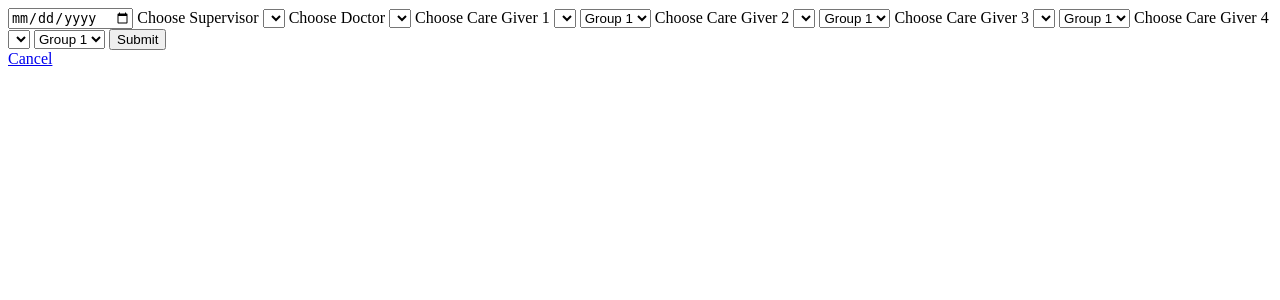
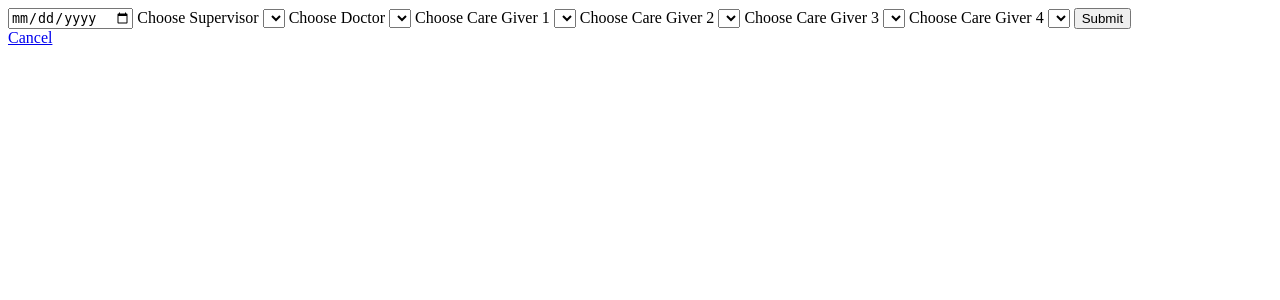
Before and after one commit to zmwaite182/retirement_home_management, a PHP site: page /roster.php in a window 1280 px wide. Shown: the top 300 px of the page. Run offline with PHP 8.4, Linux system fonts and the light colour scheme; a user stored in the database is signed in; data comes from the database, SQL or seed files in the repository; both versions use the stored data as it was before the commit; lists and menus that the app fills with data are empty.

Commit message:
Reforms schema and fixes mock data insertion. Gets rid of unecessary group selects in order to accomodate current database model.

```diff
--- a/roster.php
+++ b/roster.php
@@ -26,8 +26,6 @@
     $doctor_name = mysqli_query($conn, $get_doctor);
     $get_caregiver = "SELECT user_id, f_name, l_name FROM `users` WHERE job = 'caregiver';";
     $caregiver = mysqli_query($conn, $get_caregiver);
-    $get_group = "SELECT * FROM `groups`;";
-    $group = mysqli_query($conn, $get_group);
 
     echo
     "
@@ -60,29 +58,12 @@
       echo
       "
       </select>
-      <select name='group_1' required>
-      ";
-          while($row = mysqli_fetch_assoc($group)) {
-              echo "<option value=\"{$row['group_id']}\">Group {$row['group_id']}</option>";
-        }
-      echo
-      "
-      </select>
       <label for='caregiver_2'>Choose Care Giver 2</label>
       <select name='caregiver_2' required>
       ";
           $caregiver = mysqli_query($conn, $get_caregiver);
           while($row = mysqli_fetch_assoc($caregiver)) {
               echo "<option value=\"{$row['user_id']}\">{$row['f_name']} {$row['l_name']}</option>";
-        }
-      echo
-      "
-      </select>
-      <select name='group_2' required>
-      ";
-          $group = mysqli_query($conn, $get_group);
-          while($row = mysqli_fetch_assoc($group)) {
-              echo "<option value=\"{$row['group_id']}\">Group {$row['group_id']}</option>";
         }
       echo
       "
@@ -97,30 +78,12 @@
       echo
       "
       </select>
-      <select name='group_3' required>
-      ";
-          $group = mysqli_query($conn, $get_group);
-          while($row = mysqli_fetch_assoc($group)) {
-              echo "<option value=\"{$row['group_id']}\">Group {$row['group_id']}</option>";
-        }
-      echo
-      "
-      </select>
       <label for='caregiver_4'>Choose Care Giver 4</label>
       <select name='caregiver_4' required>
       ";
           $caregiver = mysqli_query($conn, $get_caregiver);
           while($row = mysqli_fetch_assoc($caregiver)) {
               echo "<option value=\"{$row['user_id']}\">{$row['f_name']} {$row['l_name']}</option>";
-        }
-      echo
-      "
-      </select>
-      <select name='group_4' required>
-      ";
-          $group = mysqli_query($conn, $get_group);
-          while($row = mysqli_fetch_assoc($group)) {
-              echo "<option value=\"{$row['group_id']}\">Group {$row['group_id']}</option>";
         }
       echo
       "
@@ -134,15 +97,11 @@
         $supervisor_id = $_POST['select_supervisor'];
         $doctor_id = $_POST['select_doctor'];
         $caregiver_1_id = $_POST['caregiver_1'];
-        $group_id_1 = $_POST['group_1'];
         $caregiver_2_id = $_POST['caregiver_2'];
-        $group_id_2 = $_POST['group_2'];
         $caregiver_3_id = $_POST['caregiver_3'];
-        $group_id_3 = $_POST['group_3'];
         $caregiver_4_id = $_POST['caregiver_4'];
-        $group_id_4 = $_POST['group_4'];
 
-        $sql = "INSERT INTO `rosters` (roster_date, supervisor_id, doctor_id, care_giver_1, patient_group_1, care_giver_2, patient_group_2, care_giver_3, patient_group_3, care_giver_4, patient_group_4) VALUES ('$roster_date','$supervisor_id','$doctor_id','$caregiver_1_id','$group_id_1','$caregiver_2_id','$group_id_2','$caregiver_3_id','$group_id_3','$caregiver_4_id','$group_id_4');";
+        $sql = "INSERT INTO `rosters` (roster_date, supervisor_id, doctor_id, care_giver_1, care_giver_2, care_giver_3, care_giver_4) VALUES ('$roster_date','$supervisor_id','$doctor_id','$caregiver_1_id','$caregiver_2_id','$caregiver_3_id','$caregiver_4_id');";
         mysqli_query($conn, $sql);
         echo "<p>Sucessfully Created Roster!</p>";
       }
```
Also changed, not shown: schema.sql (+2 -6 lines).
